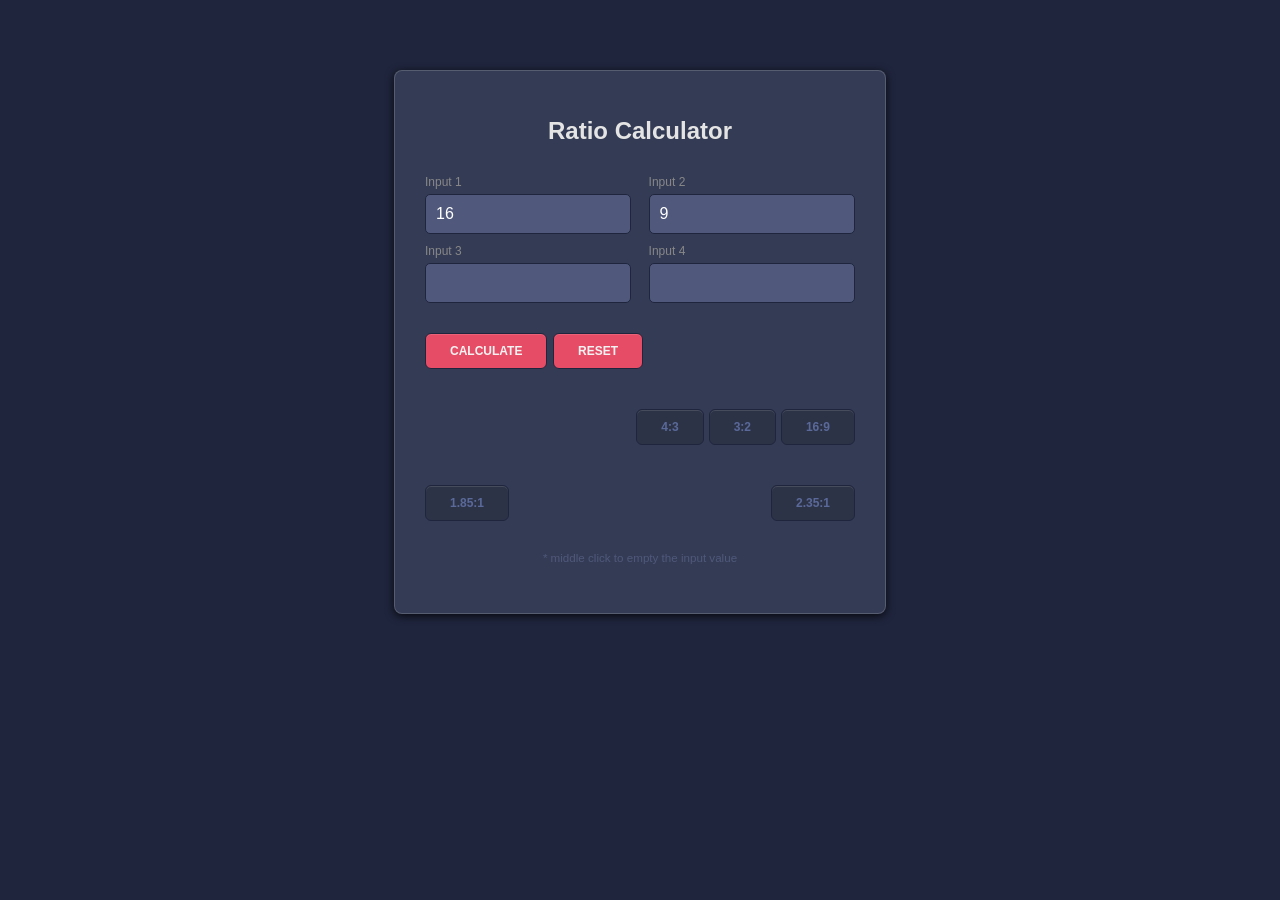
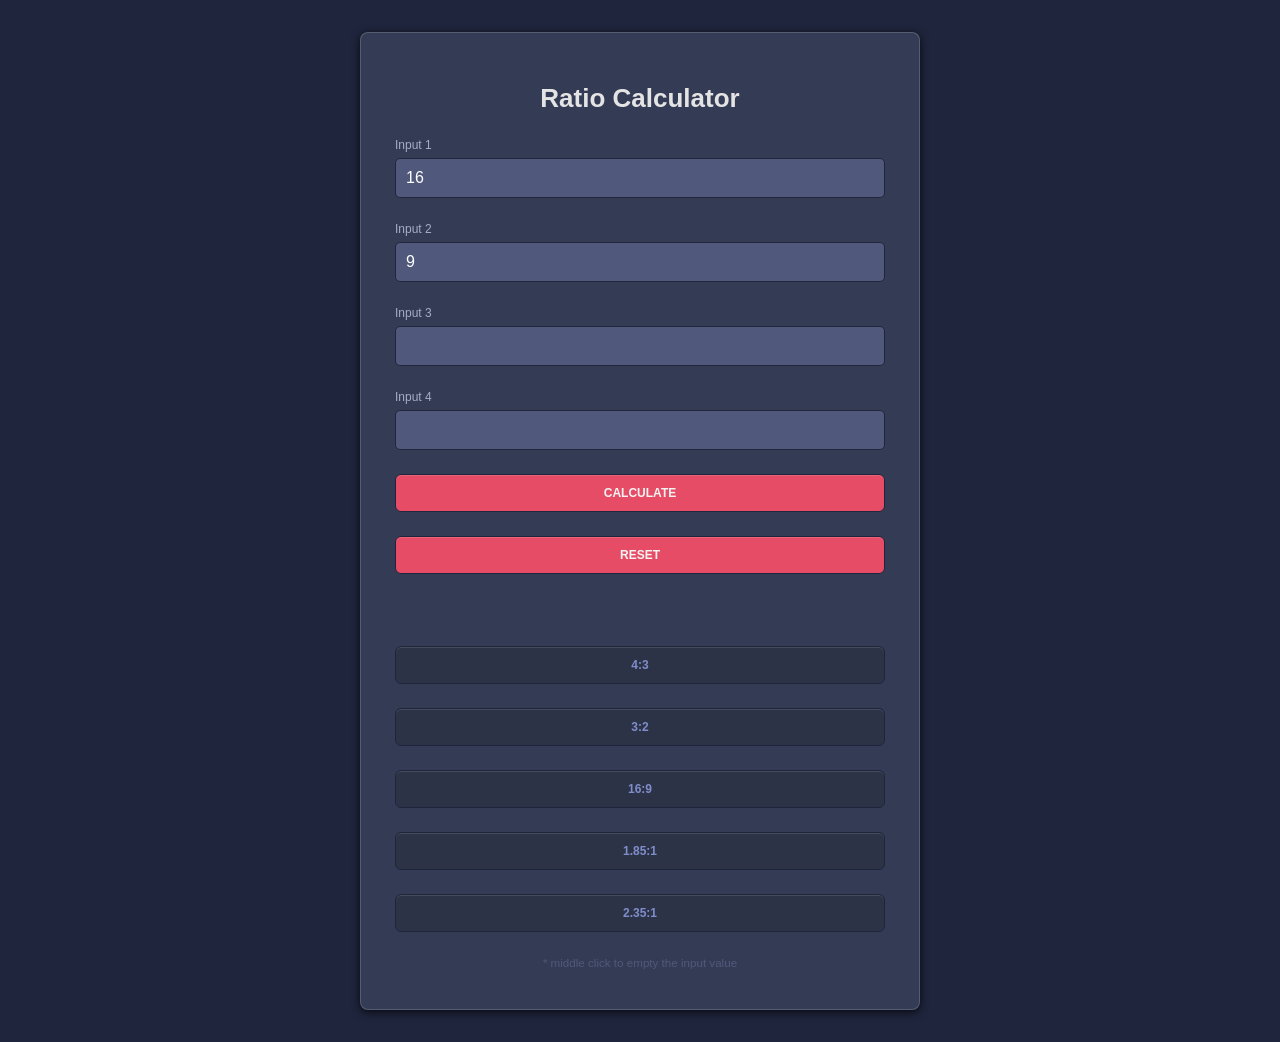

update

--- a/RatioCalculator/RatioC_style.css
+++ b/RatioCalculator/RatioC_style.css
@@ -1,8 +1,16 @@
 body {
-  font-family: Verdana, sans-serif;
+  box-sizing: border-box;
   background-color: #1f253d;
+  font-family: Verdana, sans-serif;
   margin: 0;
-  padding: 20px;
+  min-height: 100vh;
+  padding: clamp(12px, 4vw, 32px);
+}
+
+*,
+*::before,
+*::after {
+  box-sizing: inherit;
 }
 
 .calculator {
@@ -10,82 +18,73 @@ body {
   border: 1px solid #cccccc3a;
   border-radius: 8px;
   box-shadow: 0 2px 8px rgba(0, 0, 0, 0.8);
-  margin: 50px auto;
-  max-width: 430px;
-  padding: 30px;
+  margin: 0 auto;
+  max-width: 560px;
+  padding: clamp(20px, 5vw, 34px);
+  width: min(100%, 560px);
 }
 
 h1 {
-  font-size: 24px;
   color: #e4e4e4;
-  margin-bottom: 20px;
+  font-size: 26px;
+  margin: 16px 0 24px;
   text-align: center;
 }
 
 form {
-  display: flex;
-  flex-wrap: wrap;
-  justify-content: space-between;
+  display: grid;
+  gap: 24px;
 }
 
-form>div {
-  flex-basis: 48%;
+.input-grid {
+  display: grid;
+  gap: 12px 18px;
+  grid-template-columns: repeat(2, minmax(0, 1fr));
 }
 
 label {
+  color: #a7adc2;
   display: block;
   font-size: 12px;
-  color: #888888;
-  margin-bottom: 5px;
-  margin-top: 10px;
+  margin-bottom: 6px;
+  margin-top: 0;
 }
 
 input[type="number"] {
   background: #50597b;
-  color: #fff;
   border: solid 1px #1f253d;
   border-radius: 5px;
-  box-sizing: border-box;
+  color: #fff;
   font-size: 16px;
   padding: 10px;
   width: 100%;
 }
 
 input[type="number"]:focus {
-  outline: none;
-  /* removes the default orange border when focus */
   border: 1px solid #11a8ab;
+  outline: none;
 }
 
 button {
-  box-shadow: inset 0px 1px 0px 0px #ffffff1f;
+  align-items: center;
   background: #e64c65;
-  display: block;
-  margin-top: 30px;
-  margin-bottom: 10px;
-  border-radius: 6px;
   border: 1px solid #1f253d;
-  cursor: pointer;
+  border-radius: 6px;
+  box-shadow: inset 0px 1px 0px 0px #ffffff1f;
   color: #f3f3f3;
+  cursor: pointer;
+  display: inline-flex;
   font-size: 12px;
   font-weight: bold;
-  padding: 10px 24px;
-}
-
-button.preset {
-  background: #2d3347;
-  color: #5a6999;
+  justify-content: center;
+  margin: 0;
+  min-height: 38px;
+  padding: 10px 18px;
+  white-space: nowrap;
 }
 
 button:hover {
-  background: #0F9295;
-}
-
-button.preset:hover {
-  background: #3f5094;
-  color: #ffffff;
-  box-shadow: #11a8ab 0px 4px 14px;
-  border: 1px solid #11a9abbe;
+  background: #0f9295;
 }
 
 button:active {
@@ -93,13 +92,47 @@ button:active {
   top: 1px;
 }
 
+.action-row {
+  display: flex;
+  flex-wrap: wrap;
+  gap: 10px;
+}
 
+.action-row button {
+  flex: 1 1 140px;
+}
 
+.preset-row {
+  display: grid;
+  gap: 10px;
+  grid-template-columns: repeat(auto-fit, minmax(76px, 1fr));
+}
+
+button.preset {
+  background: #2d3347;
+  color: #7f8dcb;
+  min-width: 0;
+  padding-left: 12px;
+  padding-right: 12px;
+}
+
+button.utility {
+  color: #d4dbff;
+}
+
+button.preset:hover {
+  background: #3f5094;
+  border: 1px solid #11a9abbe;
+  box-shadow: #11a8ab 0px 4px 14px;
+  color: #ffffff;
+}
 
 #output {
   color: #e4e4e4;
   font-size: 14px;
-  margin-top: 20px;
+  line-height: 1.5;
+  margin-top: 22px;
+  min-height: 21px;
   text-align: center;
 }
 
@@ -121,9 +154,8 @@ button:active {
   background: #2d3347;
   border: 1px solid #1f253d;
   border-radius: 6px;
-  box-sizing: border-box;
   display: flex;
-  height: 210px;
+  height: clamp(160px, 38vw, 220px);
   justify-content: center;
   padding: 15px;
   width: 100%;
@@ -141,32 +173,43 @@ button:active {
   font-weight: bold;
   justify-content: center;
   max-height: 180px;
-  max-width: 320px;
+  max-width: 100%;
   min-height: 24px;
   min-width: 24px;
   text-shadow: 0 1px 2px rgba(0, 0, 0, 0.45);
 }
 
 @media (max-width: 480px) {
-  body {
-    padding: 12px;
-  }
-
   .calculator {
-    margin: 20px auto;
-    padding: 20px;
+    border-radius: 7px;
   }
 
-  form>div {
-    flex-basis: 100%;
+  h1 {
+    font-size: 23px;
+    margin-top: 8px;
   }
 
-  button {
-    padding-left: 16px;
-    padding-right: 16px;
+  .input-grid {
+    grid-template-columns: 1fr;
+  }
+
+  .action-row {
+    display: grid;
+    grid-template-columns: 1fr 1fr;
+  }
+
+  .preset-row {
+    grid-template-columns: repeat(2, minmax(0, 1fr));
   }
 
   .preview-stage {
-    height: 180px;
+    padding: 12px;
+  }
+}
+
+@media (max-width: 340px) {
+  .action-row,
+  .preset-row {
+    grid-template-columns: 1fr;
   }
 }
